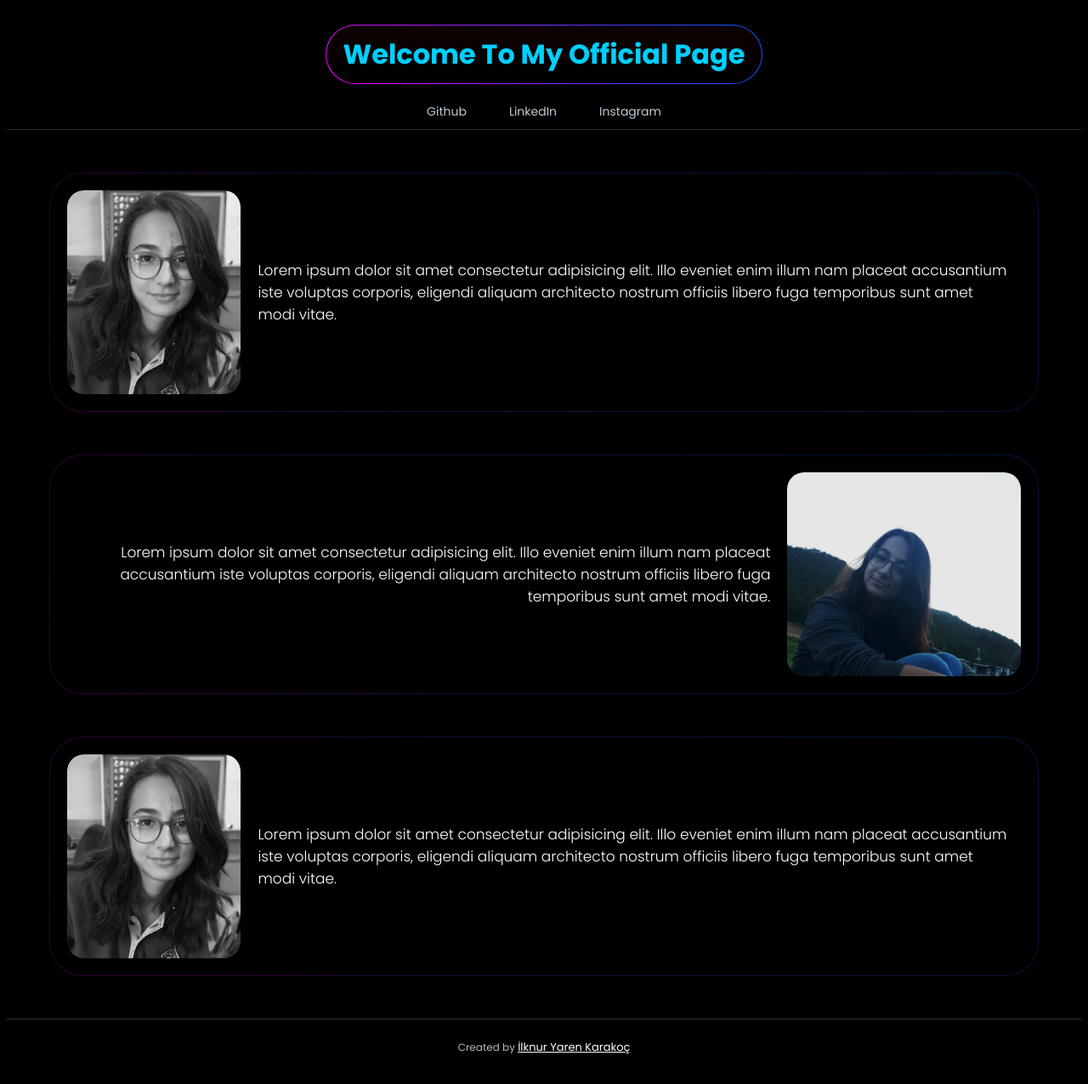
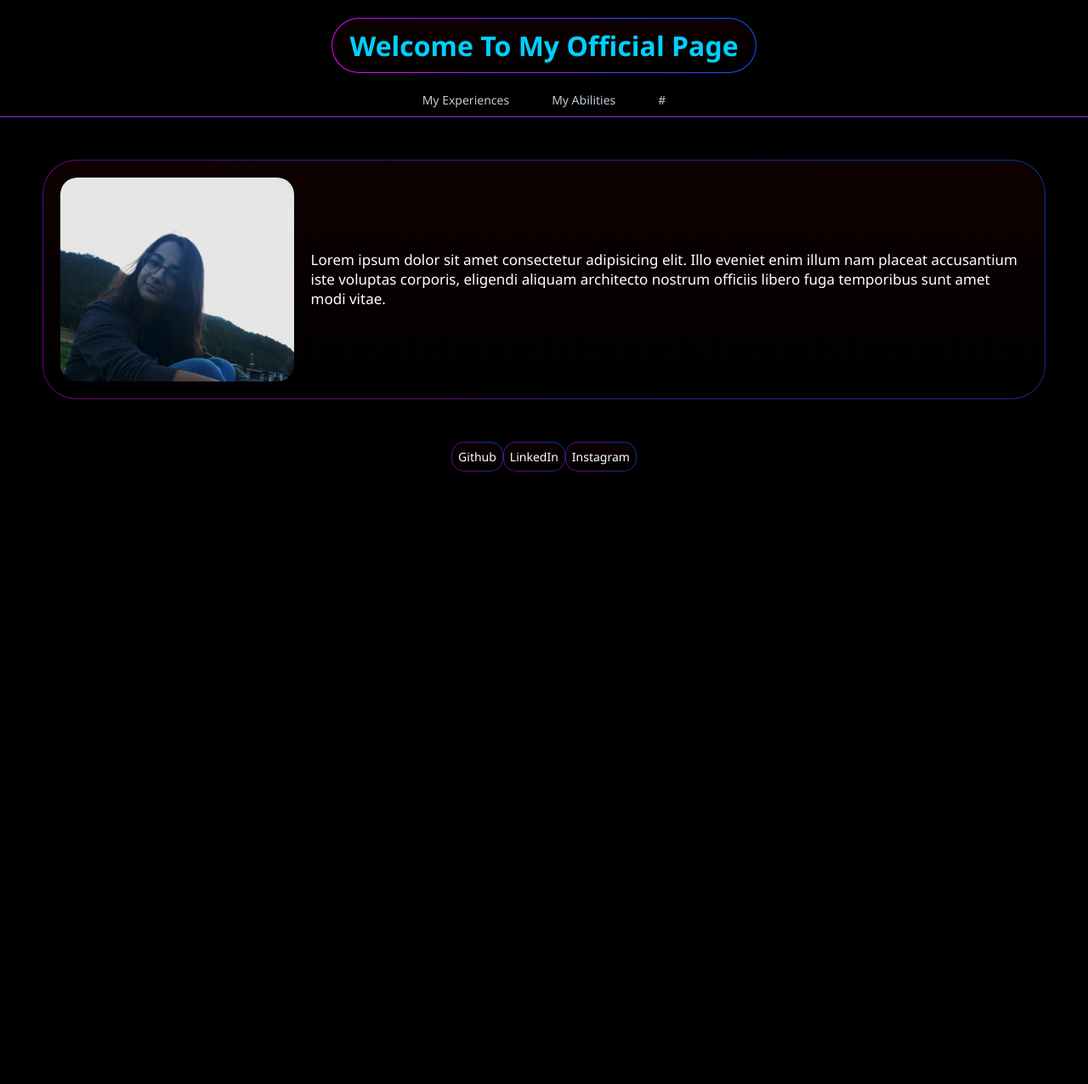
Before and after one commit to esholmess/Lawyer-Ayse-Erol-Web-Page, a plain HTML site: page index.html in a window 1280 px wide. Shown: the whole page at 85% size. After the commit the page ends 800 px from the top, so only its background shows below. Drawn offline with Linux system fonts and the light colour scheme.

Commit message:
new commit

```diff
--- a/index.html
+++ b/index.html
@@ -14,15 +14,18 @@
         <h1>Welcome To My Official Page</h1>
     </header>
     <nav>
-        <a href="#">Github</a>
-        <a href="https://www.linkedin.com/in/ilknur-yaren-k-51058831b/">LinkedIn</a>
-        <a href="https://www.instagram.com/esholmess/">Instagram</a>
+        <a>My Experiences</a>
+        <a>My Abilities</a>
+        <a>#</a>
+
+
     </nav>
     <main>
         <div class="about1" id="about">
-            <img src="./imges/siyah beyaz.png">
+            <img src="./imges/webb.jpg">
             <h3>Lorem ipsum dolor sit amet consectetur adipisicing elit. Illo eveniet enim illum nam placeat accusantium iste voluptas corporis, eligendi aliquam architecto nostrum officiis libero fuga temporibus sunt amet modi vitae.</h3>
         </div>
+        <!--
         <div class="about2" id="about">
             <img src="./imges/webb.jpg">
             <h3>Lorem ipsum dolor sit amet consectetur adipisicing elit. Illo eveniet enim illum nam placeat accusantium iste voluptas corporis, eligendi aliquam architecto nostrum officiis libero fuga temporibus sunt amet modi vitae.</h3>
@@ -31,9 +34,19 @@
             <img src="./imges/siyah beyaz.png">
             <h3>Lorem ipsum dolor sit amet consectetur adipisicing elit. Illo eveniet enim illum nam placeat accusantium iste voluptas corporis, eligendi aliquam architecto nostrum officiis libero fuga temporibus sunt amet modi vitae.</h3>
         </div>
+        -->
+        <!--Yetenekler vs. bölümü-->
+        <div class="gotit">
+            <button id="btn_gotit" class="github"><a href="#">Github</a></button>
+            <button id="btn_gotit" class="linkedin"><a href="https://www.linkedin.com/in/ilknur-yaren-k-51058831b/">LinkedIn</a></button>
+            <button  id="btn_gotit"class="#"><a href="https://www.instagram.com/esholmess/">Instagram</a></button>
+
+        </div>
     </main>
+    <!--
     <footer>
         <p>Created by <a href="https://www.linkedin.com/in/ilknur-yaren-k-51058831b/">İlknur Yaren Karakoç</a></p>
     </footer>
+    -->
 </body>
 </html>
--- a/styles.css
+++ b/styles.css
@@ -1,5 +1,7 @@
+*{
+    font-family:'Segoe UI', Tahoma, Geneva, Verdana, sans-serif;
+}
 h1{
-    font-family: poppins, sans-serif;
     padding: 10px 20px;
     border-radius: 40px;
     background: linear-gradient(rgb(14, 1, 1), rgb(0, 0, 0)) padding-box,
@@ -26,6 +28,11 @@ header{
 }
 body{
     background-color: black;
+    margin: 0;
+    display: flex;
+    flex-direction: column;
+    min-height: 100%;
+    width: 100%;
 }
 
 @keyframes animation {
@@ -40,12 +47,12 @@ nav{
     gap:50px;
     padding-bottom: 10px;
     border-bottom:solid 0.5px rgba(255, 255, 255, 0.147);
+    border-color:blueviolet;
 }
 
 a{
     text-decoration: none;
     color: rgb(190, 203, 214);
-    font-family: poppins;
     font-size: 14px;
     opacity: 0;
     animation-name: animation;
@@ -58,14 +65,45 @@ a:hover{
     color:rgb(255, 255, 255);
 
 }
+.gotit{
+    background-color: rgba(0, 0, 0, 0);
+    display: grid;
+    grid-template-rows: auto 1fr auto;
+    grid-template-columns: auto auto auto auto ;
+    align-items: center;
+    flex-direction: row;
+    color: black;
+    justify-content: center;
+}
+button{
+    cursor: pointer;
+    background-color: rgba(255, 99, 71, 0);
+    padding:7px;
+    border-radius: 15px;
+    background: linear-gradient(rgb(14, 1, 1), rgb(0, 0, 0)) padding-box,
+    linear-gradient(45deg, rgba(211, 0, 211, 0.558), rgba(0, 89, 255, 0.59)) border-box;
+    border: 0.5px solid transparent;
+
+}
+.gotit :hover{
+    background: linear-gradient(rgb(14, 1, 1), rgb(0, 0, 0)) padding-box,
+    linear-gradient(45deg, rgba(56, 0, 211, 0.558), rgba(60, 255, 0, 0.59)) border-box;
+    transition: background 2s ease;
+
+}
+button a{
+    animation: none;
+    color:white;
+    opacity: 1;
+}
 .about1{
     display: flex;
     align-items: center;
     justify-content:first baseline;
     margin:50px;
     border-radius: 40px;
-    background: linear-gradient(rgb(0, 0, 0), rgb(0, 0, 0)) padding-box,
-                linear-gradient(45deg, rgba(255, 0, 255, 0.19), rgba(0, 89, 255, 0.234)) border-box;
+    background: linear-gradient(rgb(14, 1, 1), rgb(0, 0, 0)) padding-box,
+    linear-gradient(45deg, rgba(211, 0, 211, 0.558), rgba(0, 89, 255, 0.59)) border-box;
     border: 0.5px solid transparent;
     animation-name: animation;
     animation-duration:1s;
@@ -97,7 +135,6 @@ a:hover{
 }
 .about2 h3{
     color:white;
-    font-family: poppins;
     font-size: 17px;
     margin: 30px 0px 30px 30px;
     font-weight: 300;
@@ -106,12 +143,14 @@ a:hover{
 }
 .about1 h3 {
     color:white;
-    font-family: poppins;
     font-size: 17px;
     margin: 30px 30px 30px 0;
     font-weight: 300;
 }
 
+nav a{
+    cursor: pointer;
+}
 @media screen and (max-width:600px) {
     #about{
         display: flex;
@@ -125,7 +164,6 @@ a:hover{
     }
     #about h3{
         color:white;
-        font-family: poppins;
         font-size: 14px;
         font-weight: 200;
         margin: 20px;
@@ -149,21 +187,3 @@ a:hover{
         font-size: 13px;
     }
 }
-
-footer{
-    color:rgba(255, 255, 255, 0.725);
-    font-size: 12px;
-    font-family: poppins;
-    text-align: center;
-    padding: 13px;
-    padding-top: 11px;
-    border-top:solid 0.3px rgba(255, 255, 255, 0.186)
-}
-footer a{
-    animation:none;
-    color:white;
-    opacity: 1;
-    text-decoration-color: rgba(121, 175, 154, 0.575);
-    text-decoration: underline;
-    font-size: 13px;
-}
```
